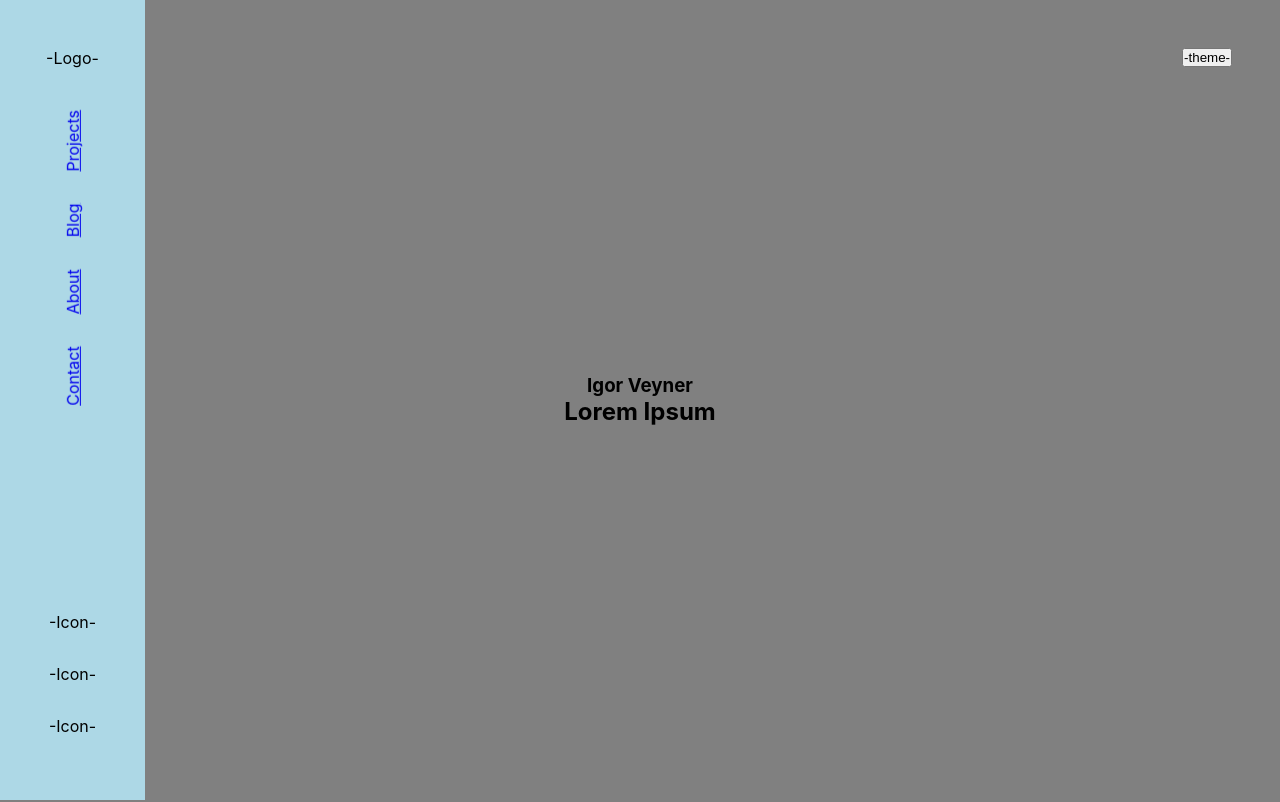
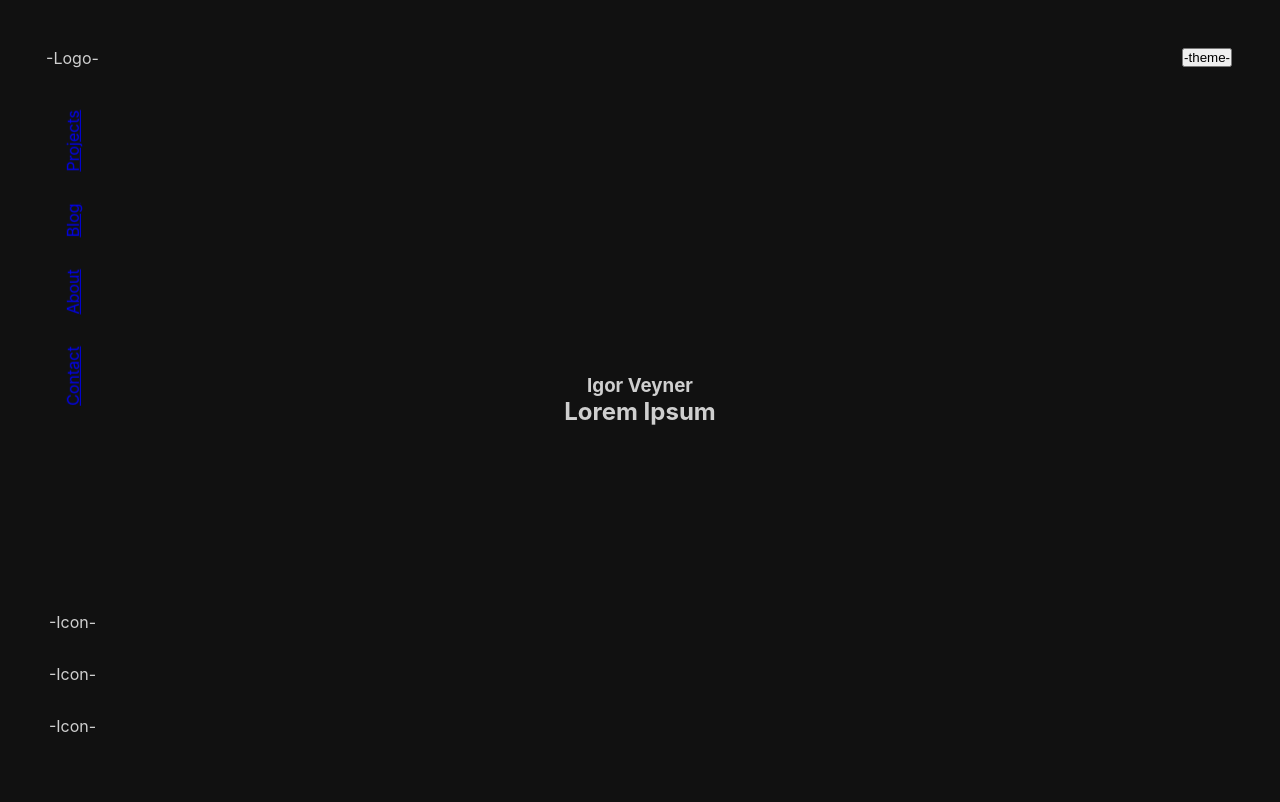
Before and after one commit to IgoVeyner/portfolio, a React (Create React App) app: page / in a window 1280 px wide. Shown: the top 802 px of the page. Built offline with nearby package versions, Linux system fonts and the light colour scheme.

Commit message:
add basic light / dark mode color shift

```diff
--- a/src/App.css
+++ b/src/App.css
@@ -6,6 +6,10 @@
   --spaceOuter: 48px;
   --rgbBlack: 0 0 0;
   --rgbWhite: 255 255 255;
+  --rgbGrey: 17 17 17;
+  --rgbDarkGrey: 26 26 26;
+  --rgbOffWhite: 242 242 242;
+  --rgbWhite: 255 255 255;
 }
 
 * {
@@ -13,9 +17,14 @@
   margin:0px
 }
 
-main {
-  padding: 0;
-  margin: 0;
+.dark {
+  background-color: rgb(var(--rgbGrey));
+  color: rgb(var(--rgbWhite) / .8);
+}
+
+.light {
+  background-color: rgb(var(--rgbOffWhite));
+  color: rgb(var(--rgbDarkGrey) / .8);
 }
 
 @media only screen and (max-width: 700px) {
--- a/src/components/Header/index.css
+++ b/src/components/Header/index.css
@@ -3,7 +3,6 @@
   position: fixed;
   width: 145px;
   height: 100vh;
-  background-color: lightblue;
   flex-direction: column;
   align-items: center;
 }
--- a/src/components/MainContent/index.css
+++ b/src/components/MainContent/index.css
@@ -1,6 +1,5 @@
 .main-content {
   width: 100%;
-  background-color: grey;
 }
 
 .section {
```
